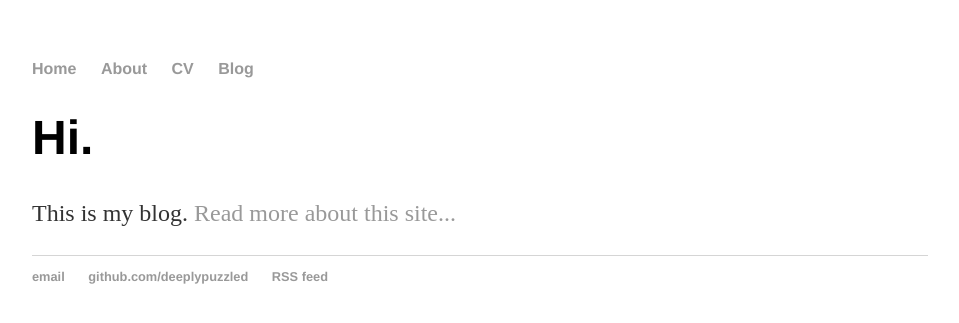
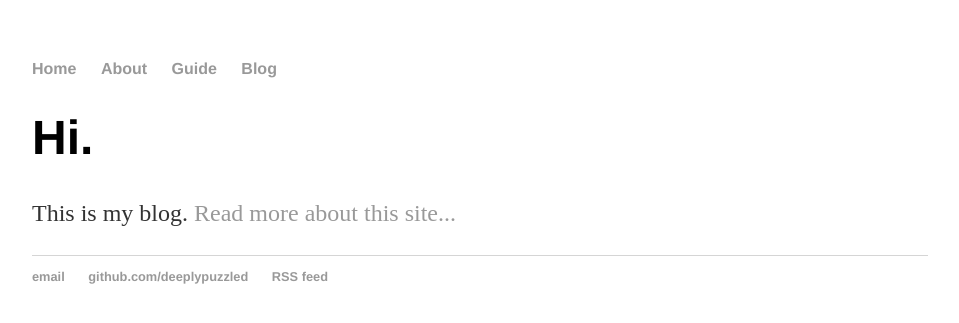
Before and after one commit to deeplypuzzled/deeplypuzzled.github.io, a Jekyll site: the page built from index.html, in a window 1280 px wide. Shown: the top 323 px of the page, without its empty margins (160-1119 px from the left). Built offline with Jekyll 4.4.1, drawn with Linux system fonts in a browser that asks for light colours.

Commit message:
Update default.html
Remove CV and insert Guide in <nav>

```diff
--- a/_layouts/default.html
+++ b/_layouts/default.html
@@ -10,7 +10,7 @@
 	    		<ul>
 	        		<li><a href="/">Home</a></li>
 		        	<li><a href="/about">About</a></li>
-	        		<li><a href="/cv">CV</a></li>
+	        		<li><a href="/guide">Guide</a></li>
 	        		<li><a href="/blog">Blog</a></li>
 	    		</ul>
 			</nav>
```
